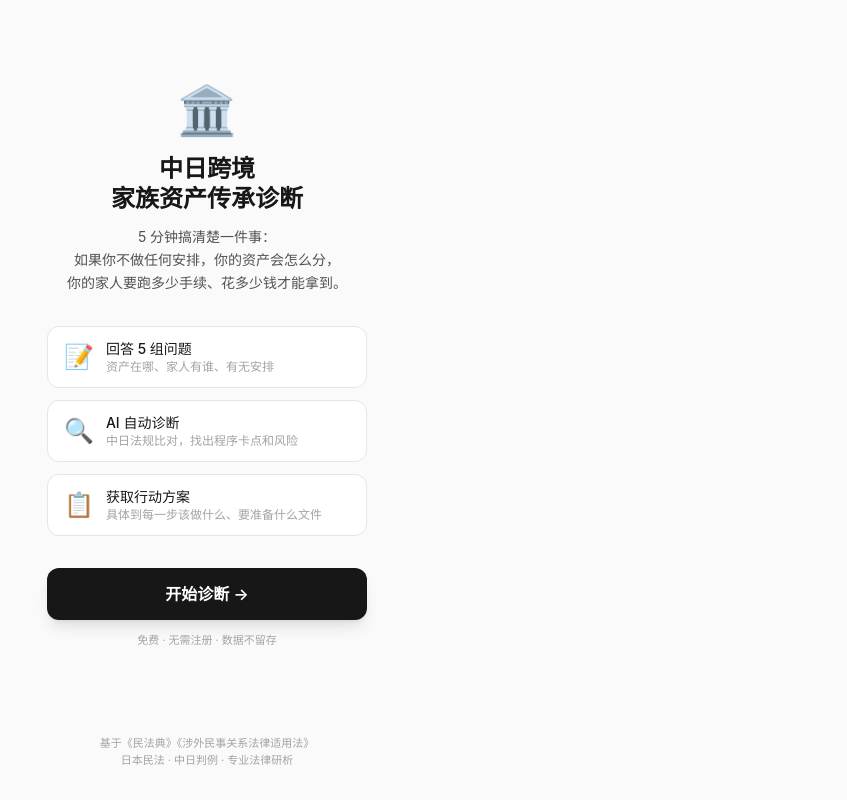
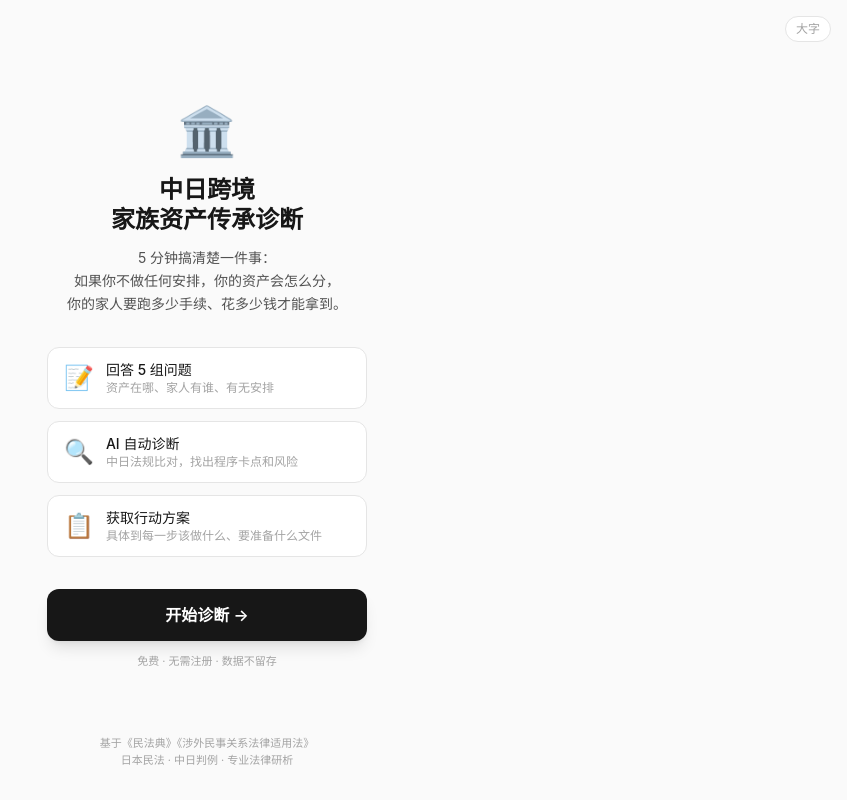
Before and after one commit to chenzhenzhen2077/cbce, a React (Vite) app: page / in a window 1280 px wide. Shown: the whole page, without its empty margins (433-1280 px from the left). Built offline with nearby package versions, Linux system fonts and the light colour scheme.

Commit message:
新增大字模式: header和引导页均有切换按钮,点后全局字体放大

```diff
--- a/src/App.tsx
+++ b/src/App.tsx
@@ -27,6 +27,7 @@ const initialInput: ComplianceInput = {
 
 export default function App() {
   const [started, setStarted] = useState(false)
+  const [largeFont, setLargeFont] = useState(false)
   const [step, setStep] = useState<Step>('pre')
   const [input, setInput] = useState<ComplianceInput>(initialInput)
   const [report, setReport] = useState<ReportOutput | null>(null)
@@ -57,7 +58,7 @@ export default function App() {
   }
 
   if (!started) {
-    return <IntroPage onStart={() => setStarted(true)} />
+    return <IntroPage onStart={() => setStarted(true)} largeFont={largeFont} onToggleFont={() => setLargeFont(!largeFont)} />
   }
 
   return (
@@ -72,13 +73,21 @@ export default function App() {
               程序合规诊断与路径导航工具
             </p>
           </div>
-          <span className="text-xs text-text-muted bg-surface px-2 py-1 rounded-full shrink-0 ml-2">
-            CBCE v1.0
-          </span>
+          <div className="flex items-center gap-2 shrink-0 ml-2">
+            <button
+              onClick={() => setLargeFont(!largeFont)}
+              className={`text-xs px-2 py-1 rounded-full border transition-colors ${largeFont ? 'bg-neutral-900 text-white border-neutral-900' : 'bg-white text-text-muted border-border hover:border-neutral-400'}`}
+            >
+              {largeFont ? '大字 ✓' : '大字'}
+            </button>
+            <span className="text-xs text-text-muted bg-surface px-2 py-1 rounded-full">
+              v1.0
+            </span>
+          </div>
         </div>
       </header>
 
-      <main className="max-w-3xl mx-auto px-4 py-6">
+      <main className={`max-w-3xl mx-auto px-4 py-6 ${largeFont ? 'text-lg' : ''}`}>
         {report ? (
           <ReportView report={report} input={input} onReset={handleReset} />
         ) : preBlocked ? (
--- a/src/components/IntroPage.tsx
+++ b/src/components/IntroPage.tsx
@@ -2,9 +2,17 @@
 // 引导首页 —— 告诉用户这个工具干什么、怎么用
 // ============================================================
 
-export function IntroPage({ onStart }: { onStart: () => void }) {
+export function IntroPage({ onStart, largeFont, onToggleFont }: { onStart: () => void; largeFont: boolean; onToggleFont: () => void }) {
   return (
-    <div className="min-h-screen flex flex-col">
+    <div className={`min-h-screen flex flex-col ${largeFont ? 'text-lg' : ''}`}>
+      {/* 顶部大字切换 */}
+      <div className="flex justify-end px-4 pt-4">
+        <button onClick={onToggleFont}
+          className={`text-xs px-2.5 py-1 rounded-full border ${largeFont ? 'bg-neutral-900 text-white border-neutral-900' : 'bg-white text-text-muted border-border'}`}>
+          {largeFont ? '大字 ✓' : '大字'}
+        </button>
+      </div>
+
       {/* 主视觉区 */}
       <div className="flex-1 flex flex-col items-center justify-center px-5 py-10 text-center">
         {/* 图标 */}
```
